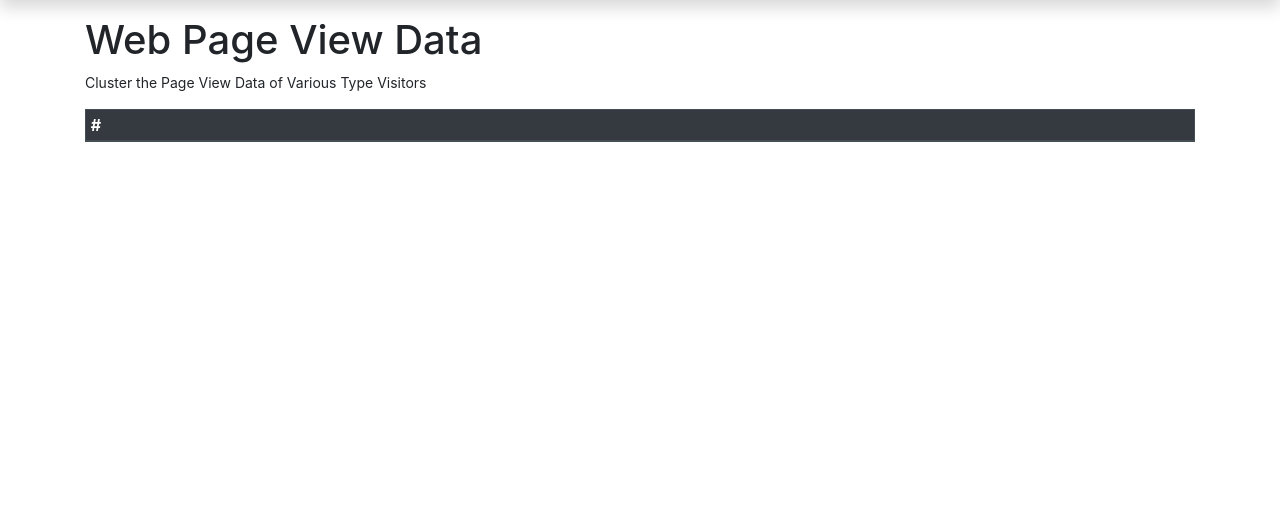
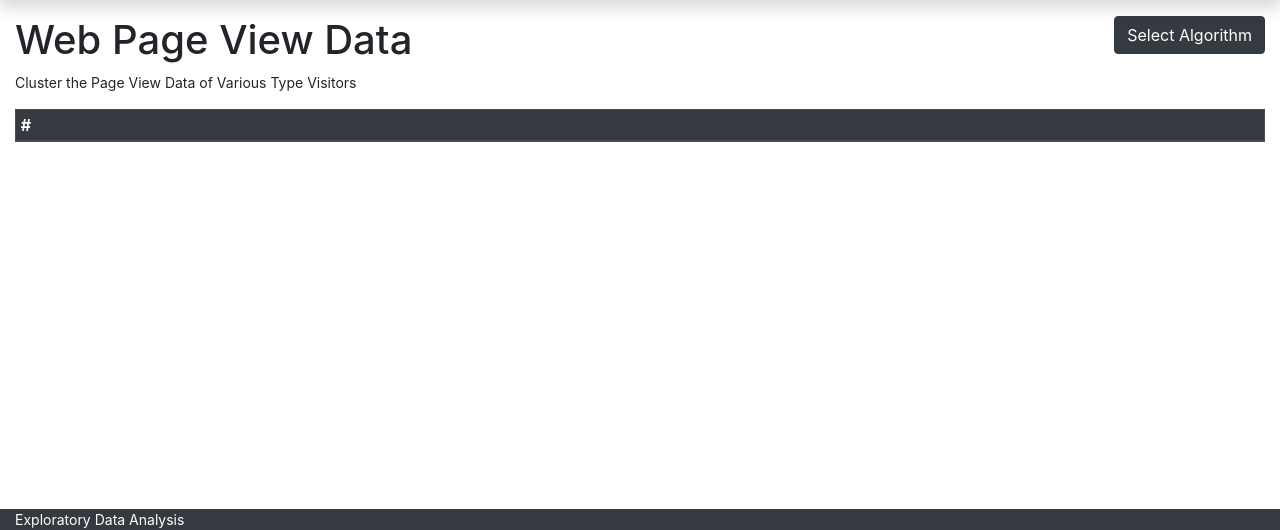
Before and after one commit to ankitgoyalgithub/datatech, a Django app: template customer_segmentation/templates/data_preview.html in a window 1280 px wide. Shown: the part 48-578 px from the top of the page. Before the commit the page ends 190 px from the top, so only its background shows below. Run offline with Django 3.2, Linux system fonts and the light colour scheme; the template is opened without the code that fills it, so the values that code supplies are empty; some libraries are stand-ins or nearby versions.

Commit message:
clustering flow

```diff
--- a/customer_segmentation/templates/data_preview.html
+++ b/customer_segmentation/templates/data_preview.html
@@ -17,11 +17,20 @@
             </li>
         </ul>
     </nav>
-    <div class="container" style="margin-top:4rem;">
-        <h1>Web Page View Data</h1>
-        <p>Cluster the Page View Data of Various Type Visitors</p>
+    <div class="container-fluid" style="margin-top:4rem;">
         <div class="row">
-            <div class="col-md-12 col-xs-12">
+            <div class="col-md-6 col-xs-12">
+                <h1>Web Page View Data</h1>
+                <p>Cluster the Page View Data of Various Type Visitors</p>
+            </div>
+            <div class="col-md-6 col-xs-12">
+                <div class="float-right align-middle">
+                    <a class="btn btn-dark mb-2" href="/cseg/select-algorithm">Select Algorithm</a>
+                </div>
+            </div>
+        </div>
+        <div class="row">
+            <div class="col-md-12 col-xs-12" style="overflow: auto; height:400px;">
                 <table class="table table-bordered table-hover table-sm">
                     <thead class="thead-dark">
                         <tr>
@@ -45,6 +54,20 @@
                 </table>
             </div>
         </div>
+        <div class="row">
+            <div class="col-md-12 col-xs-12 bg-dark text-white">
+                Exploratory Data Analysis
+            </div>
+            <div class="col-md-4 col-xs-12">
+                <div id="piechart" style="width: 100%; height:500px;"></div>
+            </div>
+            <div class="col-md-4 col-xs-12">
+                Chart 2
+            </div>
+            <div class="col-md-4 col-xs-12">
+                Chart 3
+            </div>
+        </div>
     </div>
     <script src="https://ajax.googleapis.com/ajax/libs/jquery/3.4.0/jquery.min.js"></script>
     <script src="https://cdnjs.cloudflare.com/ajax/libs/popper.js/1.14.7/umd/popper.min.js" integrity="sha384-UO2eT0CpHqdSJQ6hJty5KVphtPhzWj9WO1clHTMGa3JDZwrnQq4sF86dIHNDz0W1" crossorigin="anonymous"></script>
@@ -62,5 +85,6 @@
         //     });
         // });
     </script>
+    <script src="{% static 'js/customer_segmentation/dashboard.js' %}"></script>
   </body>
 </html>
--- a/customer_segmentation/urls.py
+++ b/customer_segmentation/urls.py
@@ -10,5 +10,6 @@ app_name="portal"
 urlpatterns = [
     url("^cust-seg-dashboard$", views.CustomerSegmentDashboard.as_view(), name='cust_seg_dashboard'),
     url("^data-preview$", views.DataPreview.as_view(), name='data_preview_page'),
+    url("^select-algorithm", views.AlgorithmsSelection.as_view(), name="select_algorithms"),
     url("^cluster-detail$", views.cluster_details, name='cluster_details')
 ]
```
Also changed, not shown: customer_segmentation/templates/select_algorithm.html (added, +85 -0 lines), customer_segmentation/views.py (+9 -0 lines).
